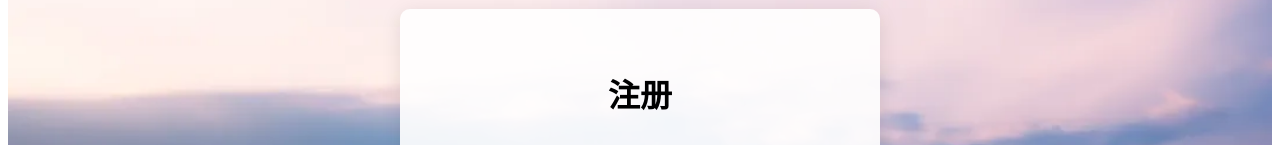
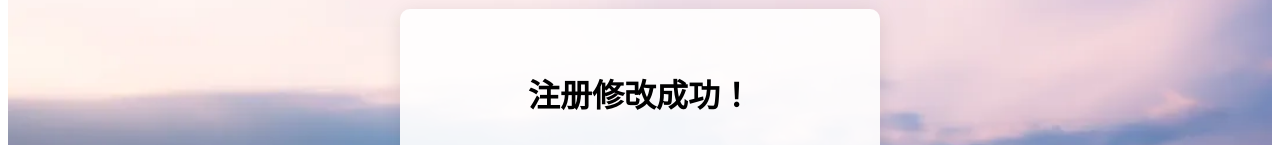
Before and after one commit to ricciii0/Smart_Echo, a Vue app in the folder frontend/: page /register in a window 1280 px wide. Shown: the part 253-398 px from the top of the page. Built offline with nearby package versions, Linux system fonts and the light colour scheme.

Commit message:
修改了一些我也不指导是什么的东西

```diff
--- a/frontend/src/components/login/Register.vue
+++ b/frontend/src/components/login/Register.vue
@@ -4,13 +4,13 @@
 	    <router-view />
 
     <div class="register-container">
-      <h1>注册</h1>
+      <h1>注册修改成功！</h1>
       <form @submit.prevent="handleRegister">
         <select v-model="role" @change="toggleFields">
           <option value="" disabled selected>选择身份</option>
           <option value="student">学生</option>
           <option value="teacher">教师</option>
-        </select>
+        </select>sssss
 
         <div v-if="role === 'student'">
           <input type="text" v-model="studentId" placeholder="学号" required />
```
Also changed, not shown: 1 other file (tests, documents, lock files or other folders).
